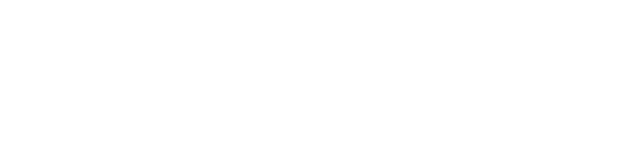
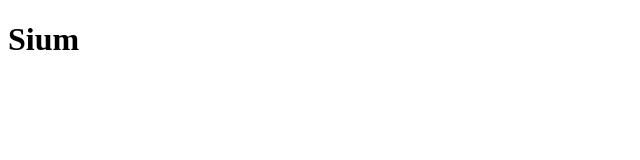
Before and after one commit to 3GI-Xu-Yizi-2020-2021/prova, a plain HTML site: page index.html in a window 1280 px wide. Shown: the whole page, without its empty margins (0-640 px from the left). Drawn offline with Linux system fonts and the light colour scheme.

Commit message:
aggiunto titolo

```diff
--- a/index.html
+++ b/index.html
@@ -5,6 +5,6 @@
     <title>Prova</title>
   </head>
   <body>
-
+      <h1>Sium</h1>
   </body>
 </html>
```
